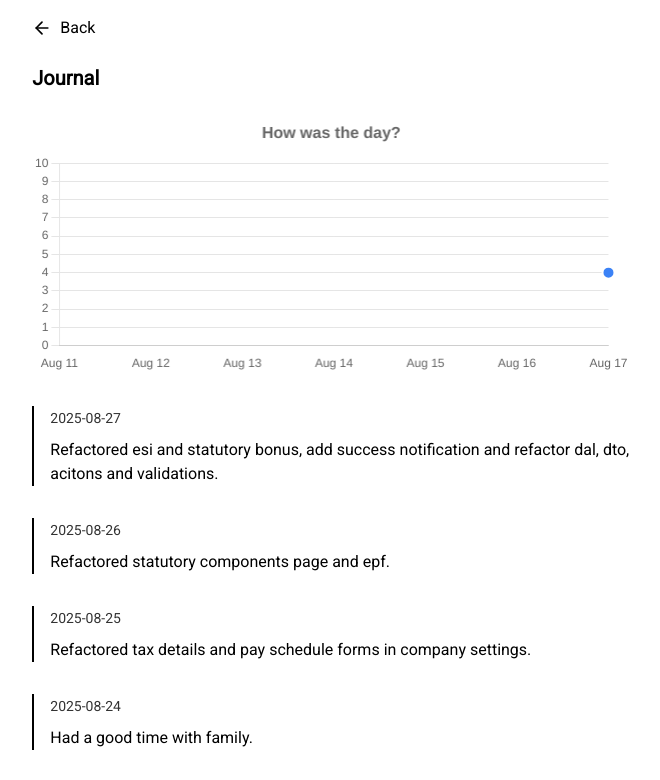
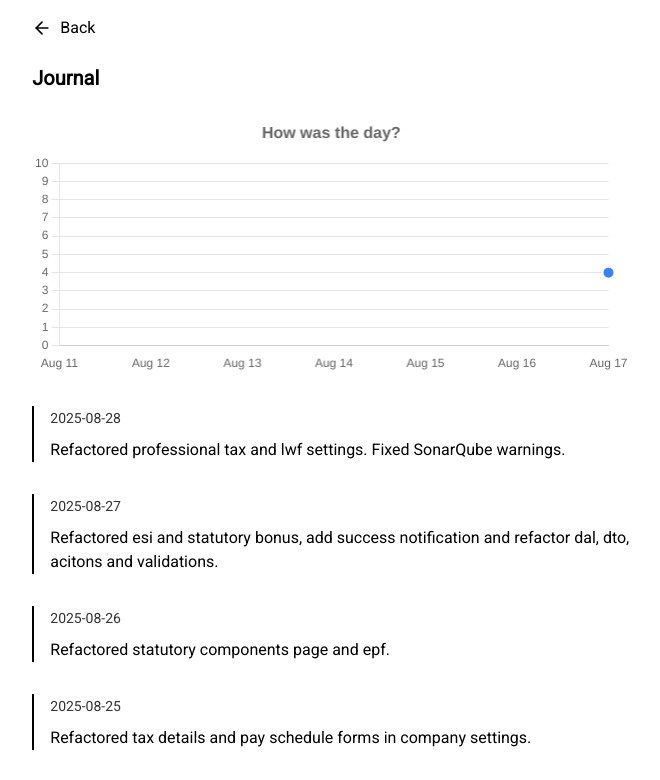
Before and after one commit to minamicode/minamicode.com, a Next.js app: page /journal in a window 1280 px wide. Shown: the top 780 px of the page, without its empty margins (309-969 px from the left). Built offline with nearby package versions, Linux system fonts and the light colour scheme.

Commit message:
add a journal entry

```diff
--- a/src/app/_components/JournalEntries.tsx
+++ b/src/app/_components/JournalEntries.tsx
@@ -8,6 +8,11 @@ type JournalEntry = {
 };
 
 const entries: JournalEntry[] = [
+  {
+    date: "2025-08-28",
+    text: "Refactored professional tax and lwf settings. Fixed SonarQube warnings.",
+    chart: 8,
+  },
   {
     date: "2025-08-27",
     text: "Refactored esi and statutory bonus, add success notification and refactor dal, dto, acitons and validations.",
```
